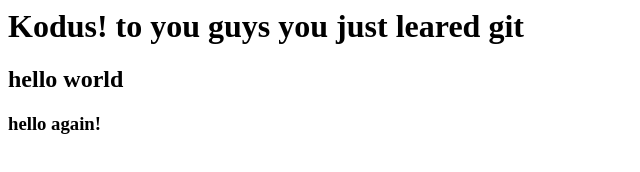
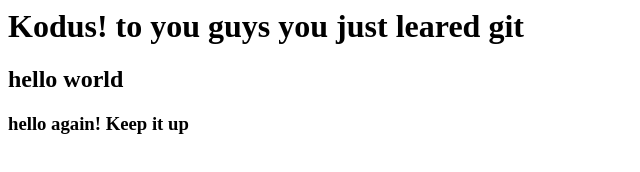
Before and after one commit to syeda-khurrath/class_on_git, a plain HTML site: page index.html in a window 1280 px wide. Shown: the whole page, without its empty margins (0-640 px from the left). Drawn offline with Linux system fonts and the light colour scheme.

Commit message:
Update index.html
Khurrath edited

```diff
--- a/index.html
+++ b/index.html
@@ -2,6 +2,6 @@
 <body>
 <h1> Kodus! to you guys you just leared git </h1>
 <h2>hello world</h2>
-  <h3>hello again!</h3>
+  <h3>hello again! Keep it up</h3>
 </body>
 </html>
```
